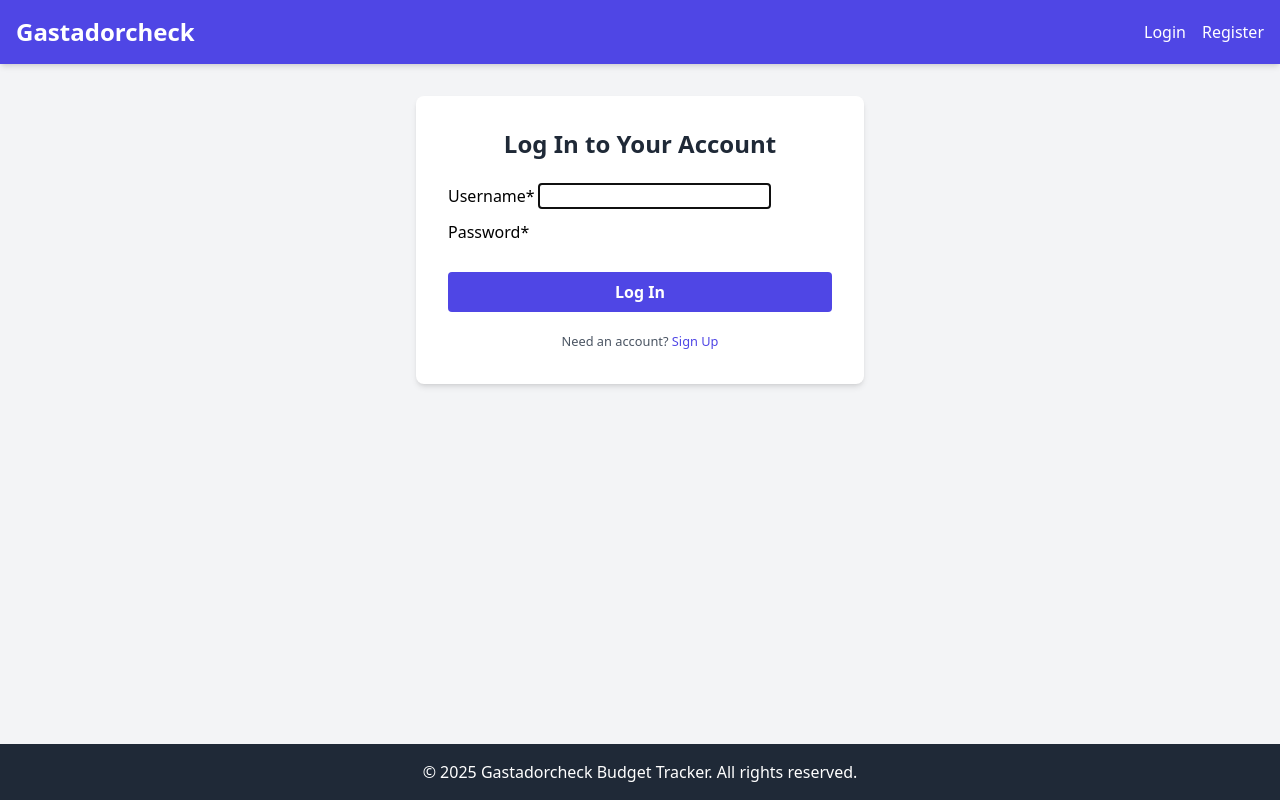
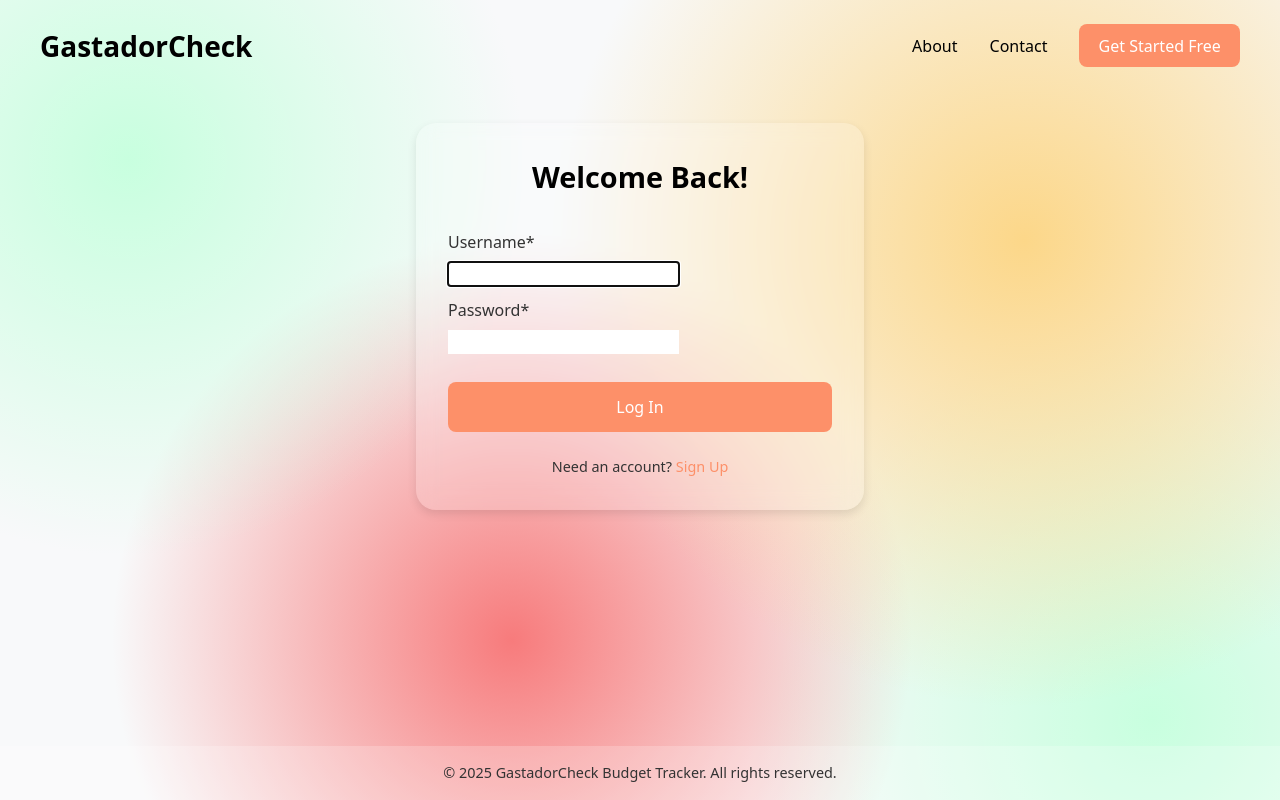
Before and after one commit to Fake1prog/CMSC-126_Long-Exam-2_Personal-Budget-Tracker, a Django app: page /users/login/ in a window 1280 px wide. Run offline with Django 5.2, Linux system fonts and the light colour scheme; parts of the project's set-up code (start-up, migrations or seed data) failed here and were passed over; some libraries are stand-ins or nearby versions.

Commit message:
Updated UI

```diff
--- a/static/css/landing.css
+++ b/static/css/landing.css
@@ -178,6 +178,7 @@
     font-size: 0.9rem;
     color: #333;
     margin-top: 1rem;
+    background-color: rgb(255 255 255 / 20%);
 }
 
 /* Responsive adjustments */
@@ -248,3 +249,83 @@
     font-size: 1.8rem;
   }
 }
+
+/*******************************************************************************/
+
+/* Add these styles to your landing.css */
+
+/* Registration Form Container */
+.auth-container {
+    max-width: 500px;
+    margin: 2rem auto;
+    background-color: rgba(255, 255, 255, 0.2);
+    backdrop-filter: blur(10px);
+    border-radius: 20px;
+    padding: 2rem;
+    box-shadow: 0 4px 10px rgba(0, 0, 0, 0.1);
+}
+
+/* Form Title */
+.auth-title {
+    text-align: center;
+    font-size: 1.8rem;
+    font-weight: 600;
+    margin-bottom: 2rem;
+    color: #000;
+}
+
+/* Form Fields */
+.form-group {
+    margin-bottom: 1.5rem;
+}
+
+.form-label {
+    display: block;
+    margin-bottom: 0.5rem;
+    font-weight: 500;
+    color: #333;
+}
+
+.form-input {
+    width: 100%;
+    padding: 0.8rem;
+    border: none;
+    border-radius: 8px;
+    background-color: rgba(255, 255, 255, 0.6);
+    font-size: 1rem;
+}
+
+/* Submit Button */
+.auth-button {
+    width: 100%;
+    background-color: #FD9069;
+    color: white;
+    font-weight: 500;
+    padding: 0.8rem;
+    border: none;
+    border-radius: 8px;
+    font-size: 1rem;
+    cursor: pointer;
+    margin-top: 1rem;
+}
+
+/* Login Link */
+.auth-link {
+    display: block;
+    text-align: center;
+    margin-top: 1.5rem;
+    font-size: 0.9rem;
+    color: #333;
+}
+
+.auth-link a {
+    color: #FD9069;
+    text-decoration: none;
+}
+
+/* Help text for password requirements */
+.help-text {
+    font-size: 0.8rem;
+    color: #666;
+    margin-top: 0.25rem;
+}
--- a/templates/base.html
+++ b/templates/base.html
@@ -5,56 +5,23 @@
     <meta name="viewport" content="width=device-width, initial-scale=1.0">
     <title>{% block title %}Gastadorcheck - Budget Tracker{% endblock %}</title>
 
-    <!-- Include Tailwind CSS -->
-    <script src="https://cdn.tailwindcss.com"></script>
+    <script src="https://cdn.tailwindcss.com"></script> {# Tailwind CSS for utility-first styling #}
 
-    <!-- AlpineJS -->
-    <script defer src="https://cdn.jsdelivr.net/npm/alpinejs@3.x.x/dist/cdn.min.js"></script>
+    <script defer src="https://cdn.jsdelivr.net/npm/alpinejs@3.x.x/dist/cdn.min.js"></script> {# Alpine.js for minimal JavaScript interactivity #}
 
-    <!-- ApexCharts -->
-    <script src="https://cdn.jsdelivr.net/npm/apexcharts"></script>
+    <script src="https://cdn.jsdelivr.net/npm/apexcharts"></script> {# ApexCharts for building interactive charts and graphs #}
 
-    <!-- Flatpickr for date selection -->
-    <link rel="stylesheet" href="https://cdn.jsdelivr.net/npm/flatpickr/dist/flatpickr.min.css">
-    <script src="https://cdn.jsdelivr.net/npm/flatpickr"></script>
+    <link rel="stylesheet" href="https://cdn.jsdelivr.net/npm/flatpickr/dist/flatpickr.min.css"> {# Flatpickr CSS for datepicker styling #}
+
+    <script src="https://cdn.jsdelivr.net/npm/flatpickr"></script> {# Flatpickr JS for date and time picker functionality #}
 
     {% block extra_css %}{% endblock %}
 </head>
-<body class="{% if request.path == '/' %}home-page{% else %}bg-gray-100 min-h-screen flex flex-col{% endif %}">
-    {% if request.path != '/' %}
-    <!-- Regular Header -->
-    <header class="bg-indigo-600 text-white shadow-md">
-        <div class="container mx-auto px-4 py-4 flex justify-between items-center">
-            <a href="{% url 'home' %}" class="text-2xl font-bold">Gastadorcheck</a>
-            <nav>
-                <ul class="flex space-x-4">
-                    {% if user.is_authenticated %}
-                        <li><a href="{% url 'dashboard' %}" class="hover:text-indigo-200">Dashboard</a></li>
-                        <li><a href="{% url 'transaction_list' %}" class="hover:text-indigo-200">Transactions</a></li>
-                        <li><a href="{% url 'category_list' %}" class="hover:text-indigo-200">Categories</a></li>
-                        <li><a href="{% url 'budget_list' %}" class="hover:text-indigo-200">Budgets</a></li>
-                        <li><a href="{% url 'report_dashboard' %}" class="hover:text-indigo-200">Reports</a></li>
-                        <li><a href="{% url 'profile' %}" class="hover:text-indigo-200">Profile</a></li>
-                        <li>
-                            <form method="post" action="{% url 'logout' %}" class="inline">
-                                {% csrf_token %}
-                                <button type="submit" class="bg-transparent border-0 text-white hover:text-indigo-200 p-0 cursor-pointer">
-                                    Logout
-                                </button>
-                            </form>
-                        </li>
-                    {% else %}
-                        <li><a href="{% url 'login' %}" class="hover:text-indigo-200">Login</a></li>
-                        <li><a href="{% url 'register' %}" class="hover:text-indigo-200">Register</a></li>
-                    {% endif %}
-                </ul>
-            </nav>
-        </div>
-    </header>
-    {% endif %}
+<body class="min-h-screen flex flex-col {% block body_classes %}{% endblock %}">
 
-    <!-- Main Content -->
-    <main class="{% if request.path != '/' %}container mx-auto px-4 py-8 flex-grow{% endif %}">
+    {% block header %}{% endblock %}
+
+    <main class="flex-grow {% block main_classes %}container mx-auto px-4 py-8{% endblock %}">
         {% if messages %}
             <div class="messages mb-4">
                 {% for message in messages %}
@@ -68,14 +35,7 @@
         {% block content %}{% endblock %}
     </main>
 
-    {% if request.path != '/' %}
-    <!-- Regular Footer -->
-    <footer class="bg-gray-800 text-white py-4">
-        <div class="container mx-auto px-4 text-center">
-            <p>&copy; {% now "Y" %} Gastadorcheck Budget Tracker. All rights reserved.</p>
-        </div>
-    </footer>
-    {% endif %}
+    {% block footer %}{% endblock %}
 
     {% block extra_js %}{% endblock %}
 </body>
--- a/templates/users/login.html
+++ b/templates/users/login.html
@@ -1,22 +1,49 @@
 {% extends 'base.html' %}
 {% load crispy_forms_tags %}
 
-{% block title %}Login | Gastadorcheck{% endblock %}
+{% block title %}Login | GastadorCheck{% endblock %}
+
+{% block extra_css %}
+<link rel="stylesheet" href="/static/css/landing.css">
+{% endblock %}
+
+{% block body_classes %}home-page{% endblock %}
+{% block main_classes %}{% endblock %}
+
+{% block header %}
+<!-- Header -->
+<div class="home-header">
+    <a href="{% url 'home' %}" class="home-logo">GastadorCheck</a>
+    <nav class="home-nav">
+        <a href="{% url 'about' %}" class="nav-link">About</a>
+        <a href="{% url 'contact' %}" class="nav-link">Contact</a>
+        <a href="{% url 'register' %}" class="get-started-btn">Get Started Free</a>
+    </nav>
+</div>
+{% endblock %}
 
 {% block content %}
-<div class="max-w-md mx-auto bg-white p-8 rounded-lg shadow-md">
-    <h2 class="text-2xl font-bold mb-6 text-center text-gray-800">Log In to Your Account</h2>
+<!-- Login Form Container -->
+<div class="auth-container max-w-md mx-auto my-8">
+    <h2 class="auth-title">Welcome Back!</h2>
+
     <form method="POST">
         {% csrf_token %}
         {{ form|crispy }}
-        <button type="submit" class="w-full bg-indigo-600 hover:bg-indigo-700 text-white font-bold py-2 px-4 rounded mt-4 transition">
-            Log In
-        </button>
+        <button type="submit" class="auth-button mt-4">Log In</button>
     </form>
+
     <div class="mt-4 text-center">
-        <small class="text-gray-600">
-            Need an account? <a href="{% url 'register' %}" class="text-indigo-600 hover:text-indigo-800">Sign Up</a>
-        </small>
+        <p class="auth-link">
+            Need an account? <a href="{% url 'register' %}" class="auth-link-anchor">Sign Up</a>
+        </p>
     </div>
 </div>
 {% endblock %}
+
+{% block footer %}
+<!-- Footer -->
+<footer class="home-footer">
+    <p>&copy; {% now "Y" %} GastadorCheck Budget Tracker. All rights reserved.</p>
+</footer>
+{% endblock %}
```
Also changed, not shown: templates/core/about.html (+71 -44 lines), templates/core/contact.html (+47 -36 lines), templates/core/home.html (+10 -3 lines), templates/users/register.html (+32 -9 lines).
